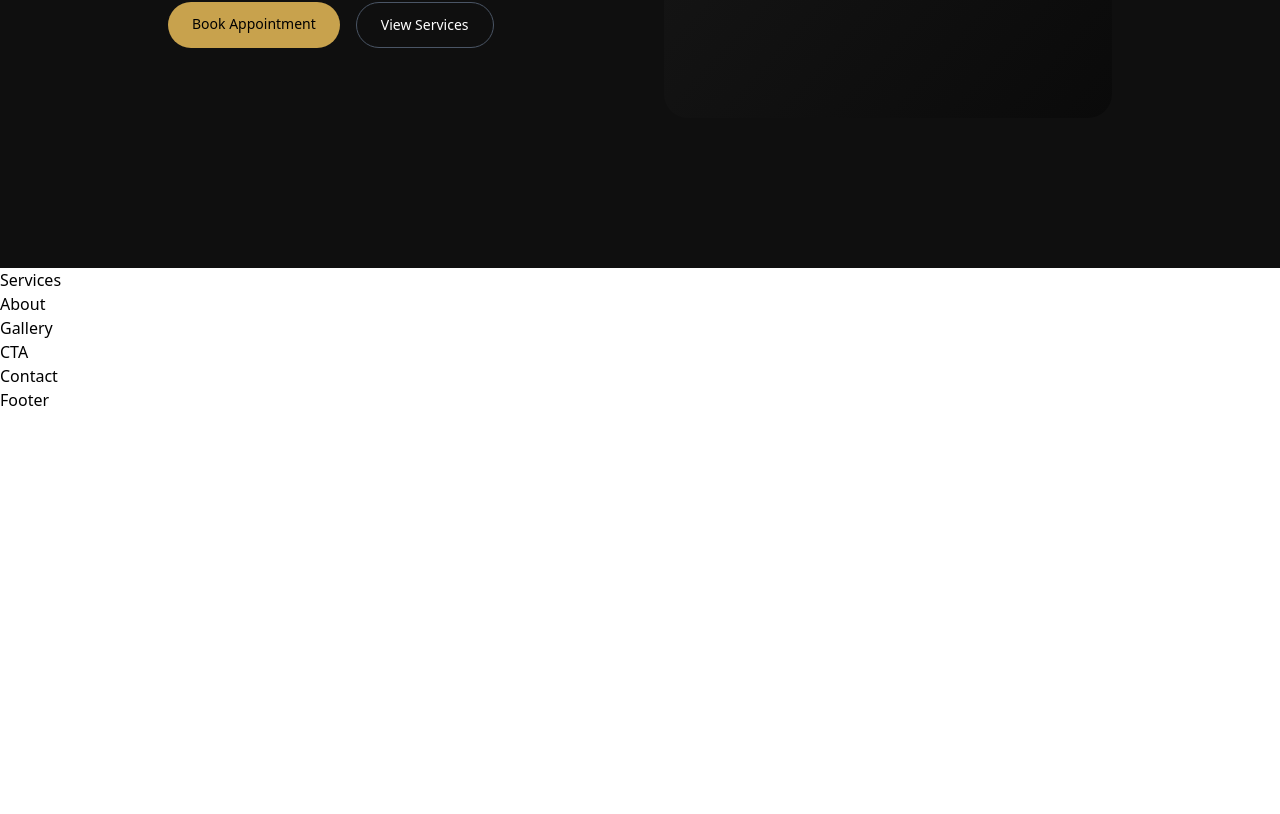
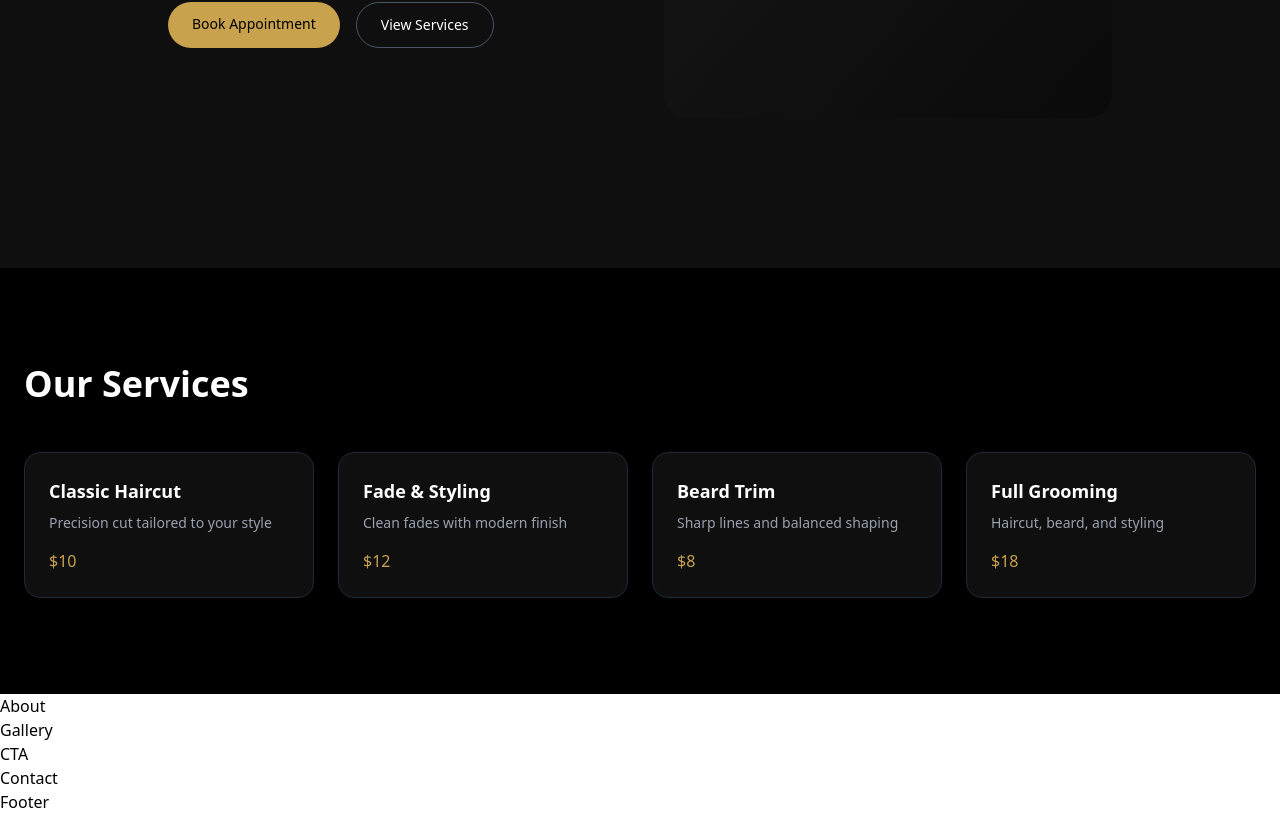
Before and after one commit to AdamAbdallah1/barber-demo, a React (Vite) app: page / in a window 1280 px wide. Shown: the part 532-1346 px from the top of the page. Before the commit the page ends 944 px from the top, so only its background shows below. Built offline with nearby package versions, Linux system fonts and the light colour scheme.

Commit message:
Creating services page

```diff
--- a/src/components/Services.jsx
+++ b/src/components/Services.jsx
@@ -1,8 +1,40 @@
-import React from 'react'
+import { motion } from "framer-motion"
 
-function Services() {
+const services = [
+  { title: "Classic Haircut", price: "$10", desc: "Precision cut tailored to your style" },
+  { title: "Fade & Styling", price: "$12", desc: "Clean fades with modern finish" },
+  { title: "Beard Trim", price: "$8", desc: "Sharp lines and balanced shaping" },
+  { title: "Full Grooming", price: "$18", desc: "Haircut, beard, and styling" }
+]
+
+const Services = () => {
   return (
-    <div>Services</div>
+    <section id="services" className="bg-black py-24">
+      <div className="max-w-7xl mx-auto px-6">
+        <motion.h2
+          initial={{ opacity: 0, y: 20 }}
+          whileInView={{ opacity: 1, y: 0 }}
+          transition={{ duration: 0.6 }}
+          className="text-white text-4xl font-bold mb-12"
+        >
+          Our Services
+        </motion.h2>
+
+        <div className="grid md:grid-cols-4 gap-6">
+          {services.map((s, i) => (
+            <motion.div
+              key={i}
+              whileHover={{ y: -6 }}
+              className="border border-gray-800 rounded-2xl p-6 bg-[#0f0f0f]"
+            >
+              <h3 className="text-white text-lg font-semibold mb-2">{s.title}</h3>
+              <p className="text-gray-400 text-sm mb-4">{s.desc}</p>
+              <span className="text-[#c8a24d] font-medium">{s.price}</span>
+            </motion.div>
+          ))}
+        </div>
+      </div>
+    </section>
   )
 }
 
```
